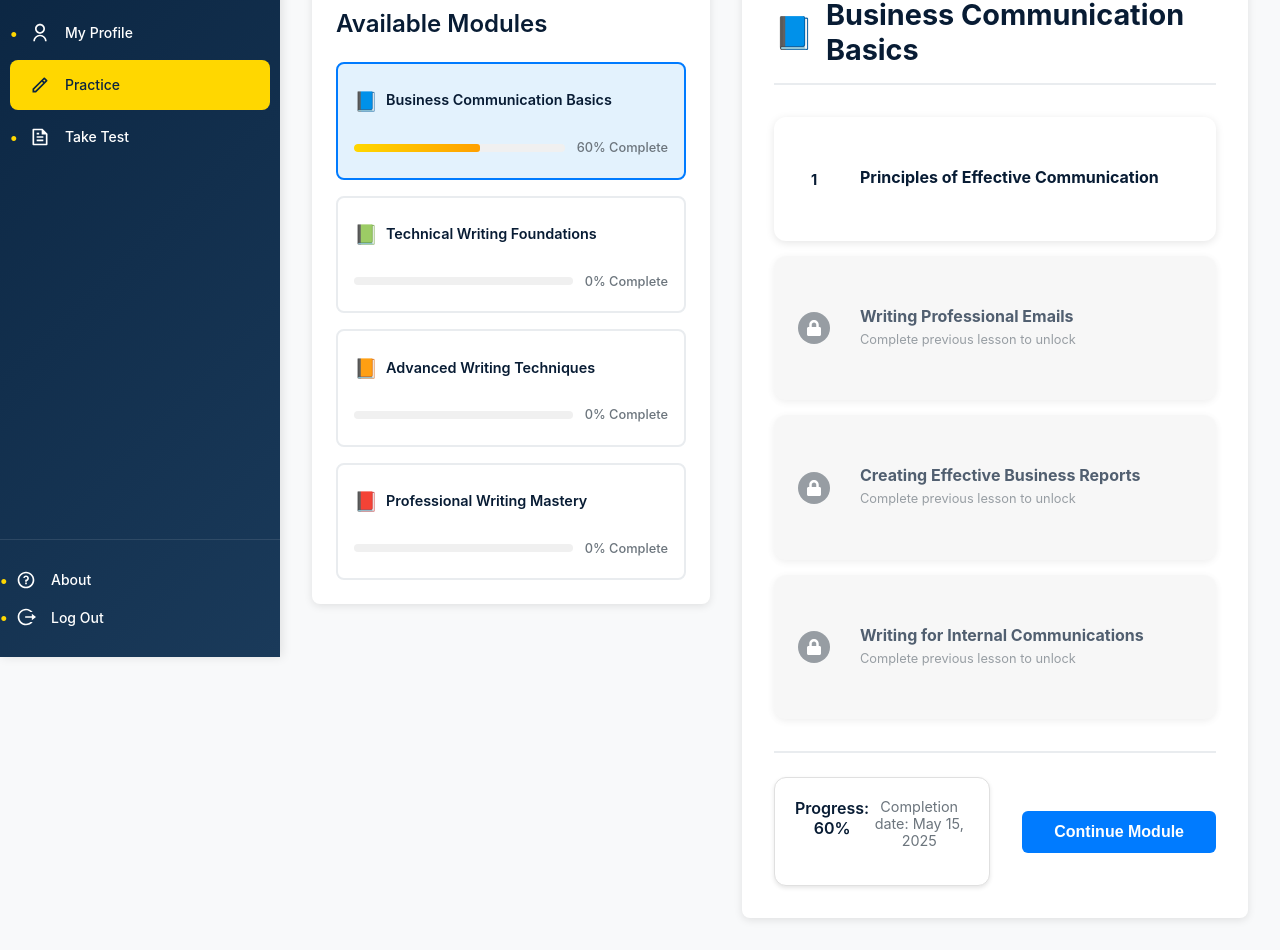
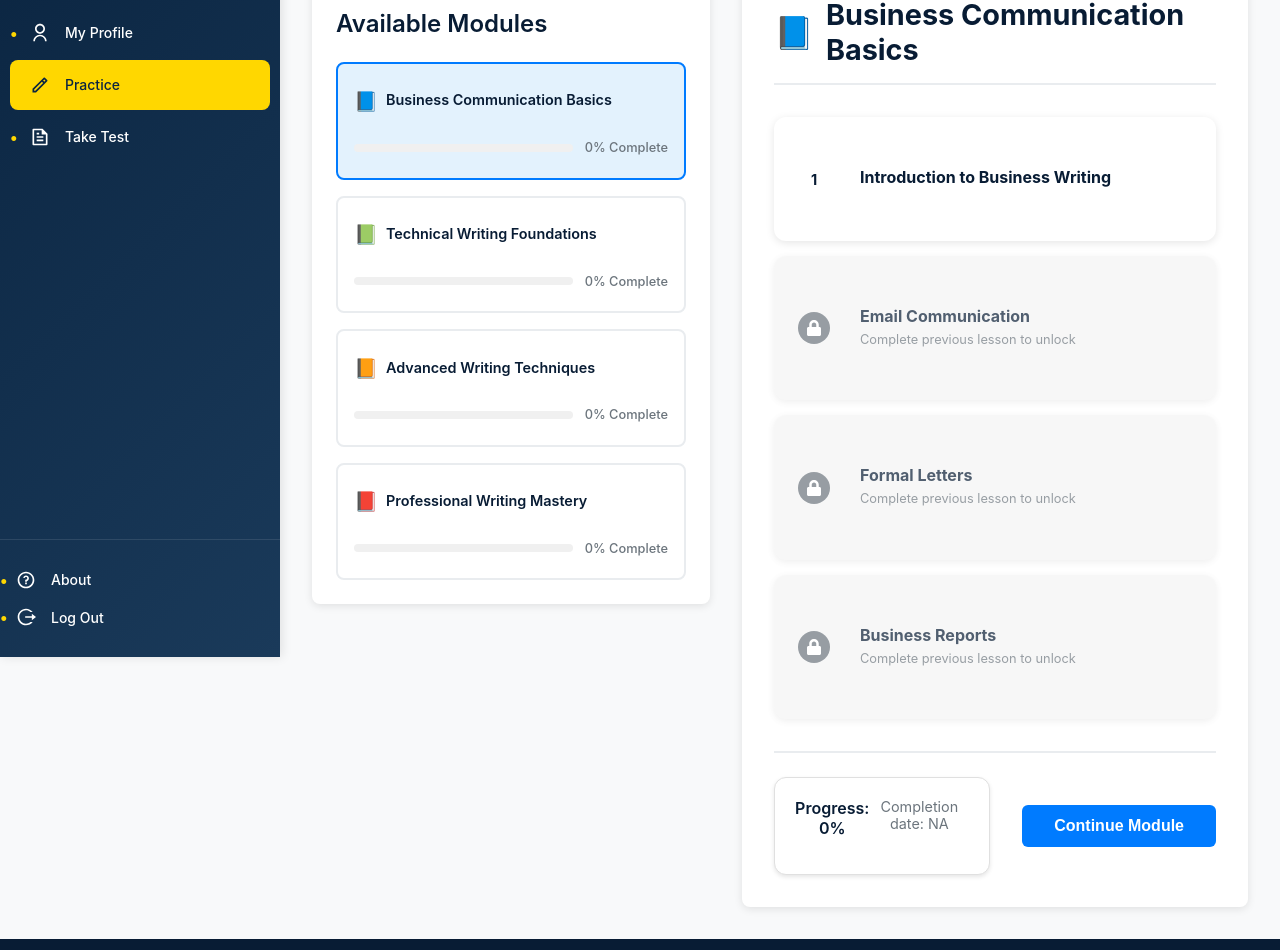
Before and after one commit to omkarumale111/Mini_Project, a React (Vite) app in the folder Front End/: page /modules in a window 1280 px wide. Shown: the part 143-1093 px from the top of the page. Built offline with nearby package versions, Linux system fonts and the light colour scheme.

Commit message:
Made changes to progress bar and completion date

```diff
--- a/Front End/src/pages/Modules.jsx
+++ b/Front End/src/pages/Modules.jsx
@@ -101,41 +101,70 @@ const Modules = () => {
     return () => window.removeEventListener('resize', handleResize);
   }, []);
 
-  const getModulesData = () => [
+  const calculateModuleProgress = (moduleId) => {
+    const lessonIds = [
+      `m${moduleId}l1`,
+      `m${moduleId}l2`,
+      `m${moduleId}l3`,
+      `m${moduleId}l4`
+    ];
+
+    const completedLessons = lessonIds.filter(lessonId =>
+      lessonProgress[lessonId]?.completed
+    ).length;
+
+    return Math.round((completedLessons / lessonIds.length) * 100);
+  };
+
+  const getModuleCompletionDate = (moduleId) => {
+    const lesson4Id = `m${moduleId}l4`;
+    const lesson4Data = lessonProgress[lesson4Id];
+
+    if (lesson4Data?.completed) {
+      // Return formatted date from completed_at timestamp
+      const completedAt = new Date(lesson4Data.completed_at || Date.now());
+      return completedAt.toLocaleDateString('en-US', {
+        year: 'numeric',
+        month: 'short',
+        day: 'numeric'
+      });
+    }
+
+    return 'NA';
+  };
+
+  const getModulesData = () => {
+    return [
       {
         id: 1,
         title: "Business Communication Basics",
         emoji: "📘",
-      progress: 60,
-      completionDate: "May 15, 2025",
+        progress: calculateModuleProgress(1),
+        completionDate: getModuleCompletionDate(1),
         lessons: [
           {
             id: 1,
-          title: "Principles of Effective Communication",
-          lessonId: "m1l1",
-          status: lessonProgress['m1l1']?.status || "available",
-          completedDate: lessonProgress['m1l1']?.completed ? "Completed" : null
+            title: "Introduction to Business Writing",
+            status: lessonProgress['m1l1']?.status || 'available',
+            completedDate: lessonProgress['m1l1']?.completed ? 'Completed' : null
           },
           {
             id: 2,
-          title: "Writing Professional Emails",
-          lessonId: "m1l2",
-          status: lessonProgress['m1l2']?.status || "locked",
-          completedDate: lessonProgress['m1l2']?.completed ? "Completed" : null
+            title: "Email Communication",
+            status: lessonProgress['m1l2']?.status || 'locked',
+            completedDate: lessonProgress['m1l2']?.completed ? 'Completed' : null
           },
           {
             id: 3,
-          title: "Creating Effective Business Reports",
-          lessonId: "m1l3",
-          status: lessonProgress['m1l3']?.status || "locked",
-          completedDate: lessonProgress['m1l3']?.completed ? "Completed" : null
+            title: "Formal Letters",
+            status: lessonProgress['m1l3']?.status || 'locked',
+            completedDate: lessonProgress['m1l3']?.completed ? 'Completed' : null
           },
           {
             id: 4,
-          title: "Writing for Internal Communications",
-          lessonId: "m1l4",
-          status: lessonProgress['m1l4']?.status || "locked",
-          completedDate: lessonProgress['m1l4']?.completed ? "Completed" : null
+            title: "Business Reports",
+            status: lessonProgress['m1l4']?.status || 'locked',
+            completedDate: lessonProgress['m1l4']?.completed ? 'Completed' : null
           }
         ]
       },
@@ -143,36 +172,32 @@ const Modules = () => {
         id: 2,
         title: "Technical Writing Foundations",
         emoji: "📗",
-      progress: 0,
-      completionDate: "June 1, 2025",
+        progress: calculateModuleProgress(2),
+        completionDate: getModuleCompletionDate(2),
         lessons: [
           {
             id: 1,
-          title: "Understanding Technical Documentation",
-          lessonId: "m2l1",
-          status: lessonProgress['m2l1']?.status || "locked",
-          completedDate: lessonProgress['m2l1']?.completed ? "Completed" : null
+            title: "Technical Documentation",
+            status: lessonProgress['m2l1']?.status || 'locked',
+            completedDate: lessonProgress['m2l1']?.completed ? 'Completed' : null
           },
           {
             id: 2,
-          title: "Writing User Guides",
-          lessonId: "m2l2",
-          status: lessonProgress['m2l2']?.status || "locked",
-          completedDate: lessonProgress['m2l2']?.completed ? "Completed" : null
+            title: "User Manuals",
+            status: lessonProgress['m2l2']?.status || 'locked',
+            completedDate: lessonProgress['m2l2']?.completed ? 'Completed' : null
           },
           {
             id: 3,
-          title: "Technical Specifications",
-          lessonId: "m2l3",
-          status: lessonProgress['m2l3']?.status || "locked",
-          completedDate: lessonProgress['m2l3']?.completed ? "Completed" : null
+            title: "Process Documentation",
+            status: lessonProgress['m2l3']?.status || 'locked',
+            completedDate: lessonProgress['m2l3']?.completed ? 'Completed' : null
           },
           {
             id: 4,
-          title: "Technical Presentations",
-          lessonId: "m2l4",
-          status: lessonProgress['m2l4']?.status || "locked",
-          completedDate: lessonProgress['m2l4']?.completed ? "Completed" : null
+            title: "API Documentation",
+            status: lessonProgress['m2l4']?.status || 'locked',
+            completedDate: lessonProgress['m2l4']?.completed ? 'Completed' : null
           }
         ]
       },
@@ -180,36 +205,32 @@ const Modules = () => {
         id: 3,
         title: "Advanced Writing Techniques",
         emoji: "📙",
-      progress: 0,
-      completionDate: "June 15, 2025",
+        progress: calculateModuleProgress(3),
+        completionDate: getModuleCompletionDate(3),
         lessons: [
           {
             id: 1,
-          title: "Persuasive Writing Strategies",
-          lessonId: "m3l1",
-          status: lessonProgress['m3l1']?.status || "locked",
-          completedDate: lessonProgress['m3l1']?.completed ? "Completed" : null
+            title: "Persuasive Writing",
+            status: lessonProgress['m3l1']?.status || 'locked',
+            completedDate: lessonProgress['m3l1']?.completed ? 'Completed' : null
           },
           {
             id: 2,
-          title: "Data-Driven Communication",
-          lessonId: "m3l2",
-          status: lessonProgress['m3l2']?.status || "locked",
-          completedDate: lessonProgress['m3l2']?.completed ? "Completed" : null
+            title: "Research Writing",
+            status: lessonProgress['m3l2']?.status || 'locked',
+            completedDate: lessonProgress['m3l2']?.completed ? 'Completed' : null
           },
           {
             id: 3,
-          title: "Cross-Cultural Communication",
-          lessonId: "m3l3",
-          status: lessonProgress['m3l3']?.status || "locked",
-          completedDate: lessonProgress['m3l3']?.completed ? "Completed" : null
+            title: "Creative Writing",
+            status: lessonProgress['m3l3']?.status || 'locked',
+            completedDate: lessonProgress['m3l3']?.completed ? 'Completed' : null
           },
           {
             id: 4,
-          title: "Digital Communication Platforms",
-          lessonId: "m3l4",
-          status: lessonProgress['m3l4']?.status || "locked",
-          completedDate: lessonProgress['m3l4']?.completed ? "Completed" : null
+            title: "Editing and Proofreading",
+            status: lessonProgress['m3l4']?.status || 'locked',
+            completedDate: lessonProgress['m3l4']?.completed ? 'Completed' : null
           }
         ]
       },
@@ -217,40 +238,37 @@ const Modules = () => {
         id: 4,
         title: "Professional Writing Mastery",
         emoji: "📕",
-      progress: 0,
-      completionDate: "July 1, 2025",
+        progress: calculateModuleProgress(4),
+        completionDate: getModuleCompletionDate(4),
         lessons: [
           {
             id: 1,
-          title: "Executive Summary Writing",
-          lessonId: "m4l1",
-          status: lessonProgress['m4l1']?.status || "locked",
-          completedDate: lessonProgress['m4l1']?.completed ? "Completed" : null
+            title: "Executive Communication",
+            status: lessonProgress['m4l1']?.status || 'locked',
+            completedDate: lessonProgress['m4l1']?.completed ? 'Completed' : null
           },
           {
             id: 2,
-          title: "Proposal Development",
-          lessonId: "m4l2",
-          status: lessonProgress['m4l2']?.status || "locked",
-          completedDate: lessonProgress['m4l2']?.completed ? "Completed" : null
+            title: "Presentation Writing",
+            status: lessonProgress['m4l2']?.status || 'locked',
+            completedDate: lessonProgress['m4l2']?.completed ? 'Completed' : null
           },
           {
             id: 3,
-          title: "Grant Writing Fundamentals",
-          lessonId: "m4l3",
-          status: lessonProgress['m4l3']?.status || "locked",
-          completedDate: lessonProgress['m4l3']?.completed ? "Completed" : null
+            title: "Grant Writing",
+            status: lessonProgress['m4l3']?.status || 'locked',
+            completedDate: lessonProgress['m4l3']?.completed ? 'Completed' : null
           },
           {
             id: 4,
-          title: "Writing for Non-Profit Organizations",
-          lessonId: "m4l4",
-          status: lessonProgress['m4l4']?.status || "locked",
-          completedDate: lessonProgress['m4l4']?.completed ? "Completed" : null
+            title: "Portfolio Development",
+            status: lessonProgress['m4l4']?.status || 'locked',
+            completedDate: lessonProgress['m4l4']?.completed ? 'Completed' : null
           }
         ]
       }
     ];
+  };
 
   // Set selected module after modules data is available
   useEffect(() => {
```
Lines whose indentation alone changed are shown as unchanged.
